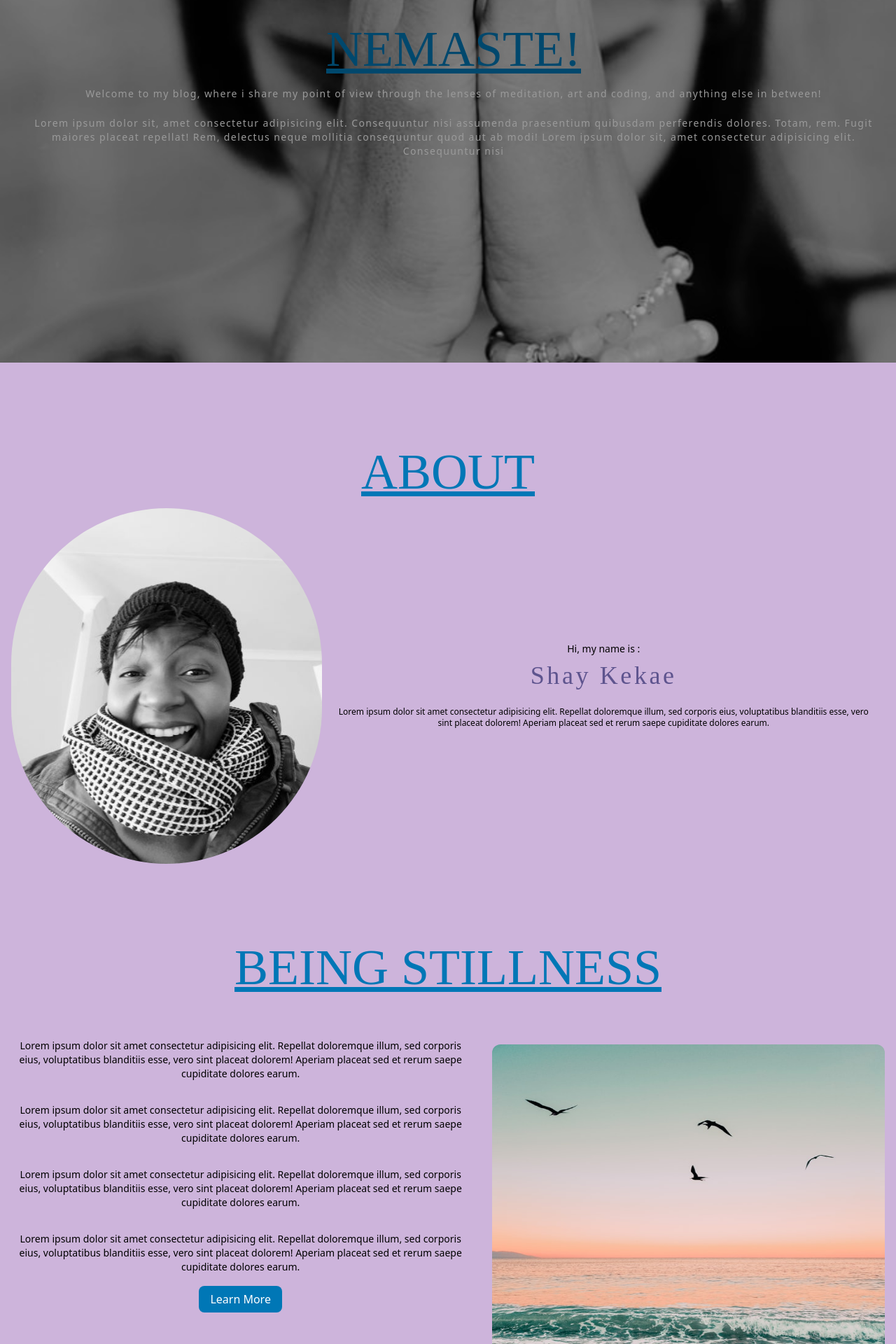
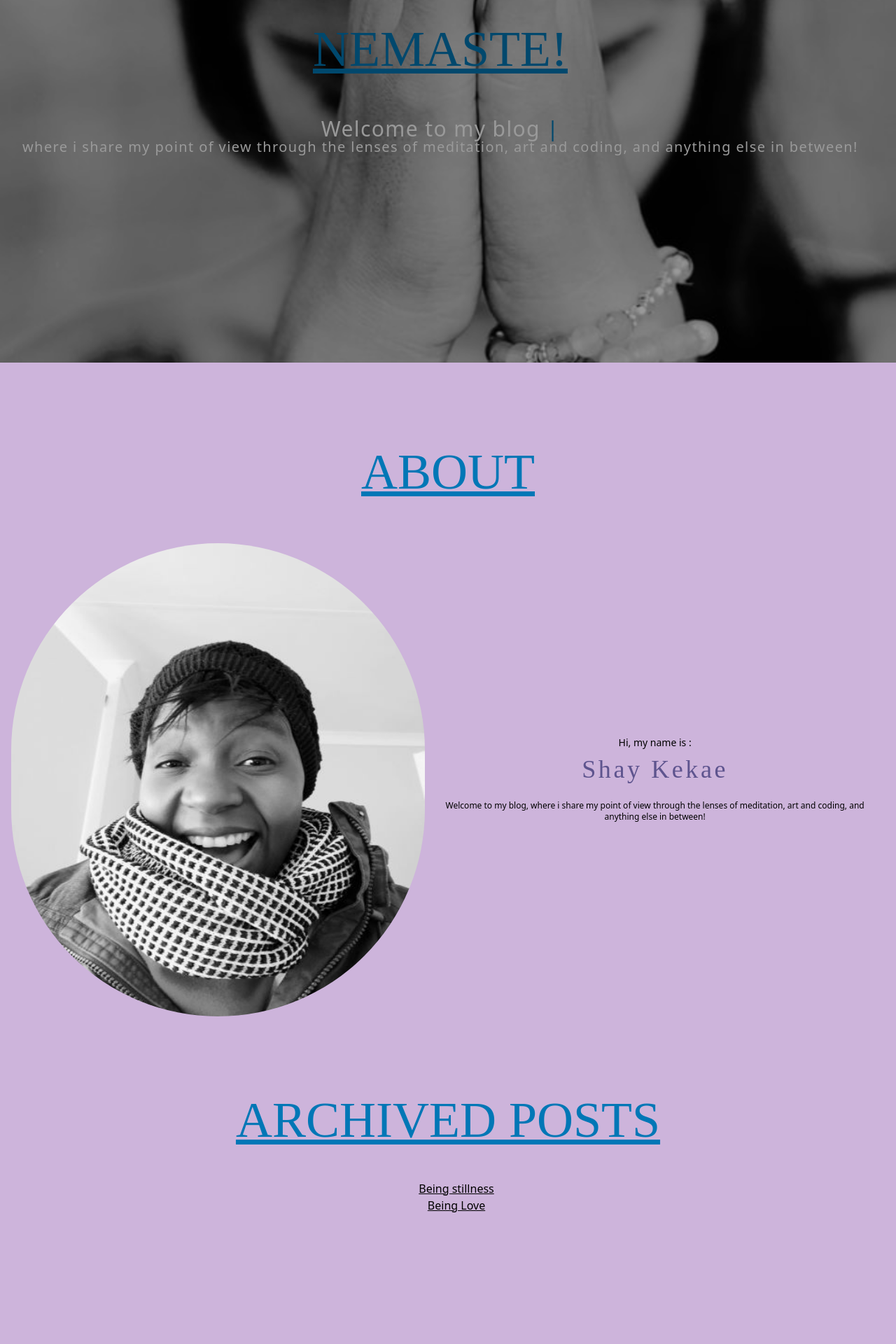
Before and after one commit to shaymk1/myblog-markeddown, a Next.js app: page / in a window 1280 px wide. Shown: the part 260-2180 px from the top of the page at 70% size. Built offline with nearby package versions, Linux system fonts and the light colour scheme.

Commit message:
modified a couple of files and created posts folder and moved all the posts there

```diff
--- a/components/Navbar.jsx
+++ b/components/Navbar.jsx
@@ -40,7 +40,7 @@ export const Navbar = () => {
 								About
 							</a>
 						</Link>
-						<Link href="/Blog">
+						<Link href="/Blogs">
 							<a className="lg:inline-flex lg:w-auto w-full px-3 py-2 rounded text-white items-center justify-center  hover:text-[#a9def9]">
 								Blogs
 							</a>
--- a/pages/About.js
+++ b/pages/About.js
@@ -1,10 +1,17 @@
 import Image from "next/image";
-
+import Head from "next/head";
 const About = () => {
 	return (
-		<div className=" mx-auto text-center pt-[120px]">
-			<div>
-				<h1 className="font-humane uppercase text-7xl text-[#0077b6] underline">About</h1>
+		<>
+			<Head>
+				<title>About - Stillness</title>
+				<meta name="description" value="This is my blog" />
+			</Head>
+			<div className=" mx-auto text-center pt-[120px] ">
+				<div className="mb-[50px]">
+					<h1 className="font-humane uppercase text-7xl text-[#0077b6] underline">
+						About
+					</h1>
 				</div>
 
 				<div className="flex flex-col md:flex-row p-4 items-center">
@@ -20,16 +27,18 @@ const About = () => {
 
 					<div>
 						<p className="text-sm pt-2">Hi, my name is :</p>
-					<h2 className="text-4xl font-humane text-[#5e548e]  p-2 tracking-widest">Shay Kekae</h2>
+						<h2 className="text-4xl font-humane text-[#5e548e]  p-2 tracking-widest">
+							Shay Kekae
+						</h2>
 						<p className="p-4 text-xs">
-						Lorem ipsum dolor sit amet consectetur adipisicing elit. Repellat
-						doloremque illum, sed corporis eius, voluptatibus blanditiis esse,
-						vero sint placeat dolorem! Aperiam placeat sed et rerum saepe
-						cupiditate dolores earum.
+							Welcome to my blog, where i share my point of view through the
+							lenses of meditation, art and coding, and anything else in
+							between!
 						</p>
 					</div>
 				</div>
 			</div>
+		</>
 	);
 };
 
--- a/pages/Blog.jsx
+++ /dev/null
@@ -1,61 +0,0 @@
-import Image from "next/image";
-import Link from "next/link";
-
-const Blog = () => {
-	return (
-		<div className="pt-[90px] mx-auto text-center h-[700px] ">
-			<div>
-				<h1 className="font-humane uppercase text-7xl text-[#0077b6] underline text-center mb-[50px]">
-					Being Stillness
-				</h1>
-			</div>
-			<div className="flex flex-col md:flex-row ">
-				<div className="text-center justify-center  ">
-					<p className="p-4 text-xs  md:text-sm">
-						Lorem ipsum dolor sit amet consectetur adipisicing elit. Repellat
-						doloremque illum, sed corporis eius, voluptatibus blanditiis esse,
-						vero sint placeat dolorem! Aperiam placeat sed et rerum saepe
-						cupiditate dolores earum.
-					</p>
-
-					<p className="p-4 text-xs md:text-sm">
-						Lorem ipsum dolor sit amet consectetur adipisicing elit. Repellat
-						doloremque illum, sed corporis eius, voluptatibus blanditiis esse,
-						vero sint placeat dolorem! Aperiam placeat sed et rerum saepe
-						cupiditate dolores earum.
-					</p>
-
-					<p className="p-4 text-xs md:text-sm">
-						Lorem ipsum dolor sit amet consectetur adipisicing elit. Repellat
-						doloremque illum, sed corporis eius, voluptatibus blanditiis esse,
-						vero sint placeat dolorem! Aperiam placeat sed et rerum saepe
-						cupiditate dolores earum.
-					</p>
-
-					<p className="p-4 text-xs md:text-sm mb-2">
-						Lorem ipsum dolor sit amet consectetur adipisicing elit. Repellat
-						doloremque illum, sed corporis eius, voluptatibus blanditiis esse,
-						vero sint placeat dolorem! Aperiam placeat sed et rerum saepe
-						cupiditate dolores earum.
-					</p>
-					<Link href="https://www.youtube.com/">
-						<a className="px-4 py-2 bg-[#0077b6]  rounded-lg text-white text-center hover:bg-[#1b99dd] mt-4 mb-2">
-							Learn More
-						</a>
-					</Link>
-				</div>
-				<div className="p-4 mt-2">
-					<Image
-						src="/ocean.jpg"
-						alt=""
-						width="1200"
-						height="1200"
-						className="rounded-xl"
-					/>
-				</div>
-			</div>
-		</div>
-	);
-};
-
-export default Blog;
--- /dev/null
+++ b/pages/Blogs.jsx
@@ -0,0 +1,42 @@
+import Head from "next/head";
+import Image from "next/image";
+import Link from "next/link";
+const Blog = () => {
+	return (
+		<>
+			<Head>
+				<title>Blog - Stillness</title>
+				<meta name="description" value="This is my blog" />
+			</Head>
+
+			<div className="pt-[90px] mx-auto text-center h-[700px] ">
+				<div>
+					<h1 className="font-humane uppercase text-7xl text-[#0077b6] underline text-center mb-[50px]">
+						Archived Posts
+					</h1>
+				</div>
+				<div>
+					<ul className="list-disc">
+						<li>
+							<Link href="posts/BeingStillness">
+								<a className="visited:text-[#0077b6] underline hover:bg-[#a2d2ff] first-of-type:ml-6 list-disc">
+									Being stillness
+								</a>
+							</Link>
+						</li>
+
+						<li>
+							<Link href="posts/BeingStillness">
+								<a className="visited:text-[#0077b6] underline hover:bg-[#a2d2ff] first-of-type:ml-6 list-disc">
+									Being Love
+								</a>
+							</Link>
+						</li>
+					</ul>
+				</div>
+			</div>
+		</>
+	);
+};
+
+export default Blog;
--- a/pages/Footer.jsx
+++ b/pages/Footer.jsx
@@ -1,11 +1,17 @@
 import { FaGithub, FaInstagram, FaLinkedin } from "react-icons/fa";
 import Link from "next/link";
-
+import Head from "next/head";
 const Footer = () => {
 	return (
+		<>
+			<Head>
+				<title>Contact - Stillness</title>
+				<meta name="description" value="This is my blog" />
+			</Head>
+
 			<div className=" mx-auto text-center h-[400px] mt-[400px] md:mt-[150px]">
 				<div>
-				<h1 className="font-humane uppercase text-7xl text-[#0077b6] underline text-center ">
+					<h1 className="font-humane uppercase text-7xl text-[#0077b6] underline text-center mb-[50px]">
 						Contact Me
 					</h1>
 				</div>
@@ -74,6 +80,7 @@ const Footer = () => {
 					</div>
 				</div>
 			</div>
+		</>
 	);
 };
 
--- a/pages/Hero.jsx
+++ b/pages/Hero.jsx
@@ -1,28 +1,22 @@
 const Hero = () => {
 	return (
-		<main className="pt-[200px] mx-auto text-center h-[700px]  relative  bg-center bg-cover">
+		<main className="pt-[200px] mx-auto text-center h-[700px]  relative  bg-center bg-cover ">
 			{/*overlay*/}
 			<div className="absolute top-0 left-0 right-0 bottom-0 bg-black/40 z-[2]" />
 
 			<div className="flex md:flex-row min-h p-4 flex-wrap relative text-white">
 				<div className="absolute  ">
-					<h1 className="uppercase text-7xl font-humane text-[#0077b6] underline">
+					<h1 className="uppercase text-7xl font-humane text-[#0077b6] underline mb-[50px]">
 						nemaste!
 					</h1>
 					<div className="text-white p-4 tracking-widest text-sm text text-center mx-auto ">
-						<p className="text-white leading-6 whitespace-normal">
-							Welcome to my blog, where i share my point of view through the
-							lenses of meditation, art and coding, and anything else in
-							between!
-						</p>
+						<h2 className="text-white leading-6 whitespace-normal text-3xl">
+							Welcome to my blog <span className="text-[#0077b6]">|</span>
+						</h2>
 
-						<br />
-						<p className="text-white whitespace-pre-wrap">
-							Lorem ipsum dolor sit, amet consectetur adipisicing elit.
-							Consequuntur nisi assumenda praesentium quibusdam perferendis
-							dolores. Totam, rem. Fugit maiores placeat repellat! Rem, delectus
-							neque mollitia consequuntur quod aut ab modi! Lorem ipsum dolor
-							sit, amet consectetur adipisicing elit. Consequuntur nisi
+						<p className="text-white text-xl">
+							where i share my point of view through the lenses of meditation,
+							art and coding, and anything else in between!
 						</p>
 					</div>
 				</div>
--- a/pages/index.js
+++ b/pages/index.js
@@ -1,17 +1,16 @@
-//import Head from 'next/head'
-//import Image from 'next/image'
-//import styles from '../styles/Home.module.css'
-
+import Head from "next/head";
 import Hero from "./Hero";
-import Navbar from "../components/Navbar";
 import About from "./About";
-import Blog from "./Blog";
+import Blog from "./Blogs";
 
 export default function Home() {
 	return (
 		<>
+			<Head>
+				<title>Home - Stillness</title>
+				<meta name="description" value="This is my blog" />
+			</Head>
 			<div className="mx-auto text-center">
-
 				<Hero />
 				<About />
 				<Blog />
--- /dev/null
+++ b/pages/posts/BeingStillness.jsx
@@ -0,0 +1,68 @@
+import Head from "next/head";
+import Image from "next/image";
+import Link from "next/link";
+
+const BeingStillness = () => {
+	return (
+		<>
+			<Head>
+				<title>Blog - Stillness</title>
+				<meta name="description" value="This is my blog" />
+			</Head>
+			<div className="pt-[90px] mx-auto text-center h-[700px] ">
+				<div>
+					<h1 className="font-humane uppercase text-7xl text-[#0077b6] underline text-center mb-[50px]">
+						Being Stillness
+					</h1>
+				</div>
+				<div className="flex flex-col md:flex-row ">
+					<div className="text-center justify-center  ">
+						<p className="p-4 text-xs  md:text-sm">
+							Lorem ipsum dolor sit amet consectetur adipisicing elit. Repellat
+							doloremque illum, sed corporis eius, voluptatibus blanditiis esse,
+							vero sint placeat dolorem! Aperiam placeat sed et rerum saepe
+							cupiditate dolores earum.
+						</p>
+
+						<p className="p-4 text-xs md:text-sm">
+							Lorem ipsum dolor sit amet consectetur adipisicing elit. Repellat
+							doloremque illum, sed corporis eius, voluptatibus blanditiis esse,
+							vero sint placeat dolorem! Aperiam placeat sed et rerum saepe
+							cupiditate dolores earum.
+						</p>
+
+						<p className="p-4 text-xs md:text-sm">
+							Lorem ipsum dolor sit amet consectetur adipisicing elit. Repellat
+							doloremque illum, sed corporis eius, voluptatibus blanditiis esse,
+							vero sint placeat dolorem! Aperiam placeat sed et rerum saepe
+							cupiditate dolores earum.
+						</p>
+
+						<p className="p-4 text-xs md:text-sm mb-2">
+							Lorem ipsum dolor sit amet consectetur adipisicing elit. Repellat
+							doloremque illum, sed corporis eius, voluptatibus blanditiis esse,
+							vero sint placeat dolorem! Aperiam placeat sed et rerum saepe
+							cupiditate dolores earum.
+						</p>
+						<Link href="https://www.youtube.com/">
+							<a className="px-4 py-2 bg-[#0077b6]  rounded-lg text-white text-center hover:bg-[#1b99dd] mt-4 mb-2">
+								Learn More
+							</a>
+						</Link>
+					</div>
+					<div className="p-4 mt-2">
+						<Image
+							src="/ocean.jpg"
+							alt=""
+							width="1200"
+							height="1200"
+							className="rounded-xl"
+						/>
+					</div>
+				</div>
+			</div>
+		</>
+	);
+};
+
+export default BeingStillness;
--- a/styles/globals.css
+++ b/styles/globals.css
@@ -14,3 +14,7 @@ body{
 main{
 background:url('/nemaste-1.jpg')
 }
+
+li{
+list-style:list-disc;
+}
```
Also changed, not shown: extras.txt, pages/posts/BeingLove.jsx (added). Lines whose indentation alone changed are shown as unchanged.
